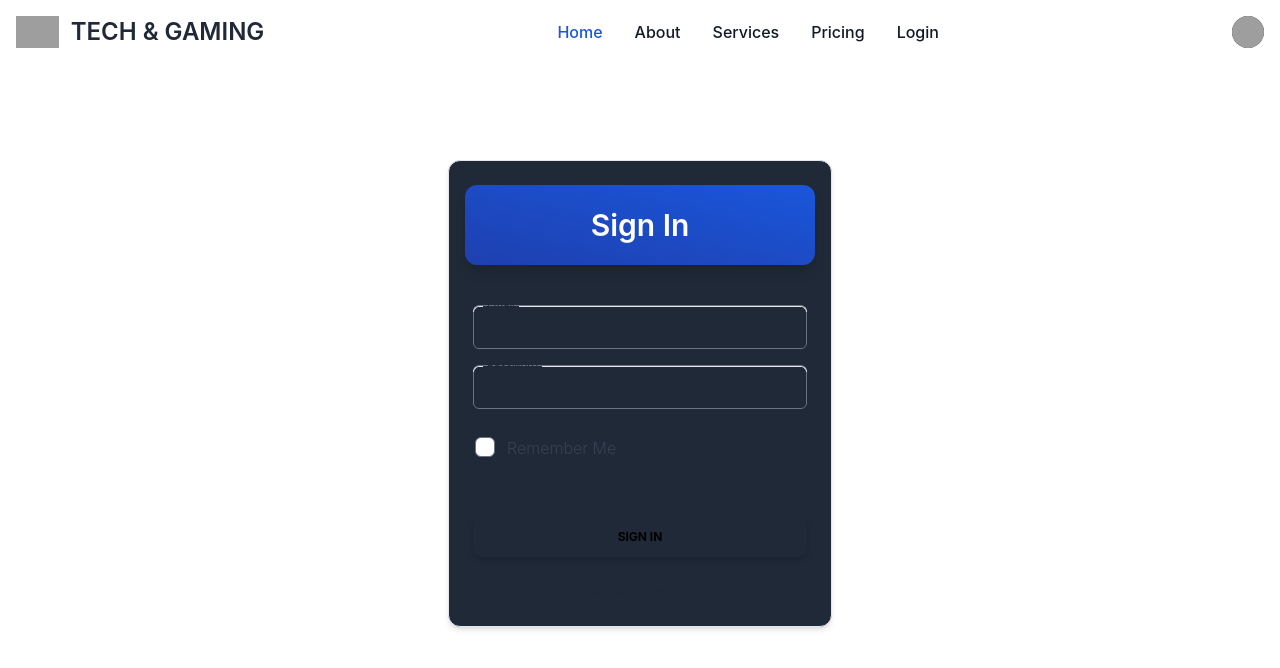
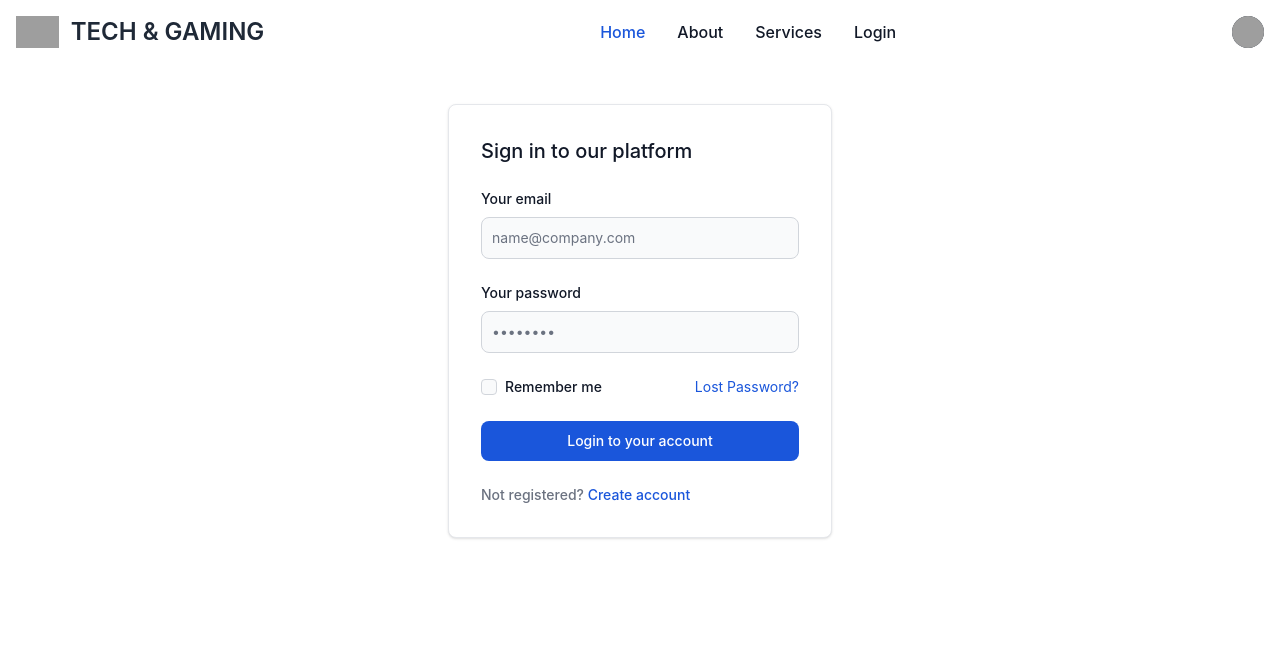
Before and after one commit to gazi275/Event-managment, a React (Vite) app: page /login in a window 1280 px wide. Shown: the top 668 px of the page. Built offline with nearby package versions, Linux system fonts and the light colour scheme; grey boxes are pictures that could not be loaded.

Commit message:
some changes

```diff
--- a/src/component/cards/Cards.jsx
+++ b/src/component/cards/Cards.jsx
@@ -1,13 +1,20 @@
+import Card from "./Card";
 
 
 const Cards = ({cards}) => {
-    console.log(cards);
+
     return (
-        <div>
+        <>
+        <div className="text-center mt-24  ">
+            <h2 className="text-4xl font-bold">Events</h2>
+            <p className="text-lg">Get Ready To Roar</p>
+        </div>
+        <div className=" px-10 grid gap-4 grid-cols-1 md:grid-cols-2 lg:grid-cols-3 mt-10">
             {
                 cards?.map(card=> <Card key={card.id} card={card}></Card>)
             }
         </div>
+        </>
     );
 };
 
--- a/src/main.jsx
+++ b/src/main.jsx
@@ -25,6 +25,7 @@ const router = createBrowserRouter([
       {
         path: "/",
         element:<Home></Home>,
+        loader :()=> fetch("/create.json")
       },
       {
         path: "/about",
@@ -41,7 +42,7 @@ const router = createBrowserRouter([
       {
          path: "/eventDetails/:id",
          element:<Details></Details>,
-         loader :()=> fetch("./public/create.json")
+         loader :()=> fetch("/create.json")
 
 
       }
--- a/src/pages/home/Navbar.jsx
+++ b/src/pages/home/Navbar.jsx
@@ -53,9 +53,7 @@ const Navbar = () => {
                 className="block py-2 pl-3 pr-4 text-gray-900 rounded hover:bg-gray-100 md:hover:bg-transparent md:hover:text-blue-700 md:p-0 dark:text-white md:dark:hover:text-blue-500 dark:hover:bg-gray-700 dark:hover:text-white md:dark:hover:bg-transparent dark:border-gray-700">Services
               </li></NavLink>
 
-              <li
-                className="block py-2 pl-3 pr-4 text-gray-900 rounded hover:bg-gray-100 md:hover:bg-transparent md:hover:text-blue-700 md:p-0 dark:text-white md:dark:hover:text-blue-500 dark:hover:bg-gray-700 dark:hover:text-white md:dark:hover:bg-transparent dark:border-gray-700">Pricing
-              </li>
+
               <NavLink to="/login">
                 <li>
                   <a href="#" className="block py-2 pl-3 pr-4 text-gray-900 rounded hover:bg-gray-100 md:hover:bg-transparent md:hover:text-blue-700 md:p-0 dark:text-white md:dark:hover:text-blue-500 dark:hover:bg-gray-700 dark:hover:text-white md:dark:hover:bg-transparent dark:border-gray-700">Login</a>
--- a/src/pages/login/Login.jsx
+++ b/src/pages/login/Login.jsx
@@ -2,89 +2,35 @@
 
 const Login = () => {
     return (
-        <div className="">
-            <div className="relative flex w-96 flex-col rounded-xl bg-gray-800 bg-clip-border text-white-700 shadow-md mx-auto my-auto mt-30 border mt-24">
-  <div className=" mx-4 mt-6 mb-4 grid h-20 place-items-center overflow-hidden rounded-xl bg-gradient-to-tr from-blue-800 to-blue-700 bg-clip-border text-white shadow-lg shadow-pink-500/40">
-    <h3 className="block font-sans text-3xl font-semibold leading-snug tracking-normal text-white antialiased">
-      Sign In
-    </h3>
-  </div>
-  <div className="flex flex-col gap-4 p-6">
-    <div className="relative h-11 w-full min-w-[200px]">
-      <input type="email"
-        className="peer h-full w-full rounded-md border border-blue-gray-200 border-t-transparent bg-transparent px-3 py-3 font-sans text-sm font-normal text-blue-gray-700 outline outline-0 transition-all placeholder-shown:border placeholder-shown:border-blue-gray-200 placeholder-shown:border-t-blue-gray-200 focus:border-2 focus:border-pink-500 focus:border-t-transparent focus:outline-0 disabled:border-0 disabled:bg-blue-gray-50"
+        <div className="mt-10" >
 
-      />
-      <label className="before:content[' '] after:content[' '] pointer-events-none absolute left-0 -top-1.5 flex h-full w-full select-none text-[11px] font-normal leading-tight text-blue-gray-400 transition-all before:pointer-events-none before:mt-[6.5px] before:mr-1 before:box-border before:block before:h-1.5 before:w-2.5 before:rounded-tl-md before:border-t before:border-l before:border-blue-gray-200 before:transition-all after:pointer-events-none after:mt-[6.5px] after:ml-1 after:box-border after:block after:h-1.5 after:w-2.5 after:flex-grow after:rounded-tr-md after:border-t after:border-r after:border-blue-gray-200 after:transition-all peer-placeholder-shown:text-sm peer-placeholder-shown:leading-[4.1] peer-placeholder-shown:text-blue-gray-500 peer-placeholder-shown:before:border-transparent peer-placeholder-shown:after:border-transparent peer-focus:text-[11px] peer-focus:leading-tight peer-focus:text-pink-500 peer-focus:before:border-t-2 peer-focus:before:border-l-2 peer-focus:before:!border-pink-500 peer-focus:after:border-t-2 peer-focus:after:border-r-2 peer-focus:after:!border-pink-500 peer-disabled:text-transparent peer-disabled:before:border-transparent peer-disabled:after:border-transparent peer-disabled:peer-placeholder-shown:text-blue-gray-500">
-        Email
-      </label>
-    </div>
-    <div className="relative h-11 w-full min-w-[200px]">
-      <input type="password"
-        className="peer h-full w-full rounded-md border border-blue-gray-200 border-t-transparent bg-transparent px-3 py-3 font-sans text-sm font-normal text-blue-gray-700 outline outline-0 transition-all placeholder-shown:border placeholder-shown:border-blue-gray-200 placeholder-shown:border-t-blue-gray-200 focus:border-2 focus:border-pink-500 focus:border-t-transparent focus:outline-0 disabled:border-0 disabled:bg-blue-gray-50"
+<div className=" mx-auto w-full max-w-sm p-4 bg-white border border-gray-200 rounded-lg shadow sm:p-6 md:p-8 dark:bg-gray-800 dark:border-gray-700">
+    <form className="space-y-6" >
+        <h5 className="text-xl font-medium text-gray-900 dark:text-white">Sign in to our platform</h5>
+        <div>
+            <label for="email" className="block mb-2 text-sm font-medium text-gray-900 dark:text-white">Your email</label>
+            <input type="email" name="email" id="email" className="bg-gray-50 border border-gray-300 text-gray-900 text-sm rounded-lg focus:ring-blue-500 focus:border-blue-500 block w-full p-2.5 dark:bg-gray-600 dark:border-gray-500 dark:placeholder-gray-400 dark:text-white" placeholder="name@company.com" required/>
+        </div>
+        <div>
+            <label for="password" className="block mb-2 text-sm font-medium text-gray-900 dark:text-white">Your password</label>
+            <input type="password" name="password" id="password" placeholder="••••••••" className="bg-gray-50 border border-gray-300 text-gray-900 text-sm rounded-lg focus:ring-blue-500 focus:border-blue-500 block w-full p-2.5 dark:bg-gray-600 dark:border-gray-500 dark:placeholder-gray-400 dark:text-white" required/>
+        </div>
+        <div className="flex items-start">
+            <div className="flex items-start">
+                <div className="flex items-center h-5">
+                    <input id="remember" type="checkbox" value="" className="w-4 h-4 border border-gray-300 rounded bg-gray-50 focus:ring-3 focus:ring-blue-300 dark:bg-gray-700 dark:border-gray-600 dark:focus:ring-blue-600 dark:ring-offset-gray-800 dark:focus:ring-offset-gray-800" required/>
+                </div>
+                <label for="remember" className="ml-2 text-sm font-medium text-gray-900 dark:text-gray-300">Remember me</label>
+            </div>
+            <a href="#" className="ml-auto text-sm text-blue-700 hover:underline dark:text-blue-500">Lost Password?</a>
+        </div>
+        <button type="submit" className="w-full text-white bg-blue-700 hover:bg-blue-800 focus:ring-4 focus:outline-none focus:ring-blue-300 font-medium rounded-lg text-sm px-5 py-2.5 text-center dark:bg-blue-600 dark:hover:bg-blue-700 dark:focus:ring-blue-800">Login to your account</button>
+        <div className="text-sm font-medium text-gray-500 dark:text-gray-300">
+            Not registered? <a href="#" className="text-blue-700 hover:underline dark:text-blue-500">Create account</a>
+        </div>
+    </form>
+</div>
 
-      />
-      <label className="before:content[' '] after:content[' '] pointer-events-none absolute left-0 -top-1.5 flex h-full w-full select-none text-[11px] font-normal leading-tight text-blue-gray-400 transition-all before:pointer-events-none before:mt-[6.5px] before:mr-1 before:box-border before:block before:h-1.5 before:w-2.5 before:rounded-tl-md before:border-t before:border-l before:border-blue-gray-200 before:transition-all after:pointer-events-none after:mt-[6.5px] after:ml-1 after:box-border after:block after:h-1.5 after:w-2.5 after:flex-grow after:rounded-tr-md after:border-t after:border-r after:border-blue-gray-200 after:transition-all peer-placeholder-shown:text-sm peer-placeholder-shown:leading-[4.1] peer-placeholder-shown:text-blue-gray-500 peer-placeholder-shown:before:border-transparent peer-placeholder-shown:after:border-transparent peer-focus:text-[11px] peer-focus:leading-tight peer-focus:text-pink-500 peer-focus:before:border-t-2 peer-focus:before:border-l-2 peer-focus:before:!border-pink-500 peer-focus:after:border-t-2 peer-focus:after:border-r-2 peer-focus:after:!border-pink-500 peer-disabled:text-transparent peer-disabled:before:border-transparent peer-disabled:after:border-transparent peer-disabled:peer-placeholder-shown:text-blue-gray-500">
-        Password
-      </label>
-    </div>
-    <div className="-ml-2.5">
-      <div className="inline-flex items-center">
-        <label
-          className="relative flex cursor-pointer items-center rounded-full p-3"
-          htmlFor="checkbox"
-          data-ripple-dark="true"
-        >
-          <input
-            type="checkbox"
-            className="before:content[''] peer relative h-5 w-5 cursor-pointer appearance-none rounded-md border border-blue-gray-200 transition-all before:absolute before:top-2/4 before:left-2/4 before:block before:h-12 before:w-12 before:-translate-y-2/4 before:-translate-x-2/4 before:rounded-full before:bg-blue-gray-500 before:opacity-0 before:transition-opacity checked:border-pink-500 checked:bg-pink-500 checked:before:bg-pink-500 hover:before:opacity-10"
-            id="checkbox"
-          />
-          <span className="pointer-events-none absolute top-2/4 left-2/4 -translate-y-2/4 -translate-x-2/4 text-white opacity-0 transition-opacity peer-checked:opacity-100">
-            <svg
-              xmlns="http://www.w3.org/2000/svg"
-              className="h-3.5 w-3.5"
-              viewBox="0 0 20 20"
-              fill="currentColor"
-              stroke="currentColor"
-              strokeWidth="1"
-            >
-              <path
-                fillRule="evenodd"
-                d="M16.707 5.293a1 1 0 010 1.414l-8 8a1 1 0 01-1.414 0l-4-4a1 1 0 011.414-1.414L8 12.586l7.293-7.293a1 1 0 011.414 0z"
-                clipRule="evenodd"
-              ></path>
-            </svg>
-          </span>
-        </label>
-        <label
-          className="mt-px cursor-pointer select-none font-light text-gray-700"
-          htmlFor="checkbox"
-        >
-          Remember Me
-        </label>
-      </div>
-    </div>
-  </div>
-  <div className="p-6 pt-0">
-    <button
-      className="block w-full select-none rounded-lg bg-gradient-to-tr from-pink-600 to-pink-400 py-3 px-6 text-center align-middle font-sans text-xs font-bold uppercase text-black shadow-md shadow-pink-500/20 transition-all hover:shadow-lg hover:shadow-pink-500/40 active:opacity-[0.85] disabled:pointer-events-none disabled:opacity-50 disabled:shadow-none"
-      type="button"
-      data-ripple-light="true"
-    >
-      Sign In
-    </button>
-    <p className="mt-6 flex justify-center font-sans text-sm font-light leading-normal text-inherit antialiased">
-    Do not have an account?
-      <a
-        href="#signup"
-        className="ml-1 block font-sans text-sm font-bold leading-normal  antialiased"
-      >
-        Sign up
-      </a>
-    </p>
-  </div>
-</div>
         </div>
     );
 };
```
Also changed, not shown: public/create.json (+13 -15 lines), src/component/cards/Card.jsx (+25 -1 lines), src/pages/home/Home.jsx (+13 -5 lines).
